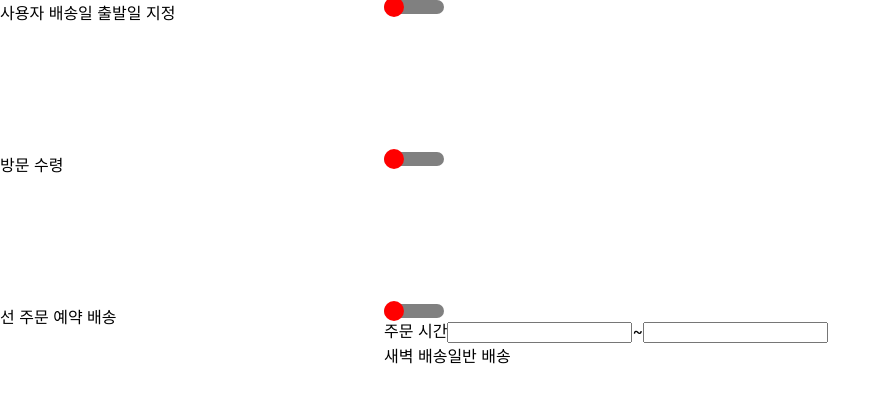
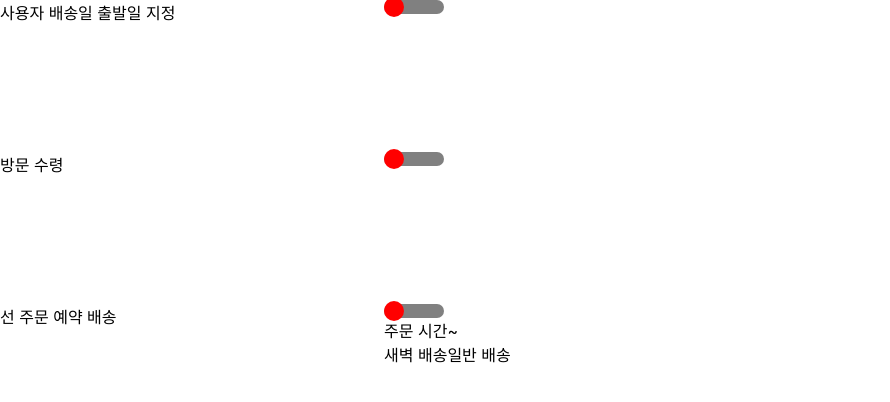
Before and after one commit to console-lo9/wanted_pre_onboarding_02, a React (Create React App) app: page / in a window 1280 px wide. Shown: the top 402 px of the page, without its empty margins (0-890 px from the left). Built offline with nearby package versions, Linux system fonts and the light colour scheme.

Commit message:
Add: Calender layout 추가

```diff
--- a/src/layout/Calender.jsx
+++ b/src/layout/Calender.jsx
@@ -1,14 +1,21 @@
-import React from "react";
+import React, { useState } from "react";
+import AdapterDateFns from "@mui/lab/AdapterDateFns";
+import LocalizationProvider from "@mui/lab/LocalizationProvider";
+import DesktopDateTimePicker from "@mui/lab/DesktopDateTimePicker";
+import { TextField } from "@mui/material";
 
-function Calender(props) {
+function Calender() {
+  const [value, setValue] = useState();
   return (
-    <input
-      type={props.type}
-      name={props.name}
-      placeholder={props.placeholder}
-      value={props.value}
-      onChange={props.onChange}
-    ></input>
+    <LocalizationProvider dateAdapter={AdapterDateFns}>
+      <DesktopDateTimePicker
+        value={value}
+        onChange={(newValue) => {
+          setValue(newValue);
+        }}
+        renderInput={(params) => <TextField {...params} />}
+      />
+    </LocalizationProvider>
   );
 }
 
```
